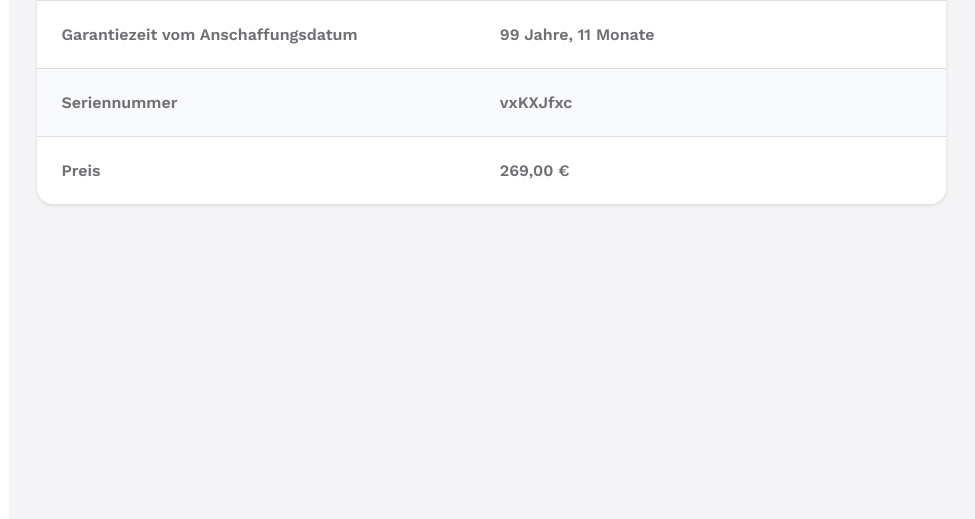
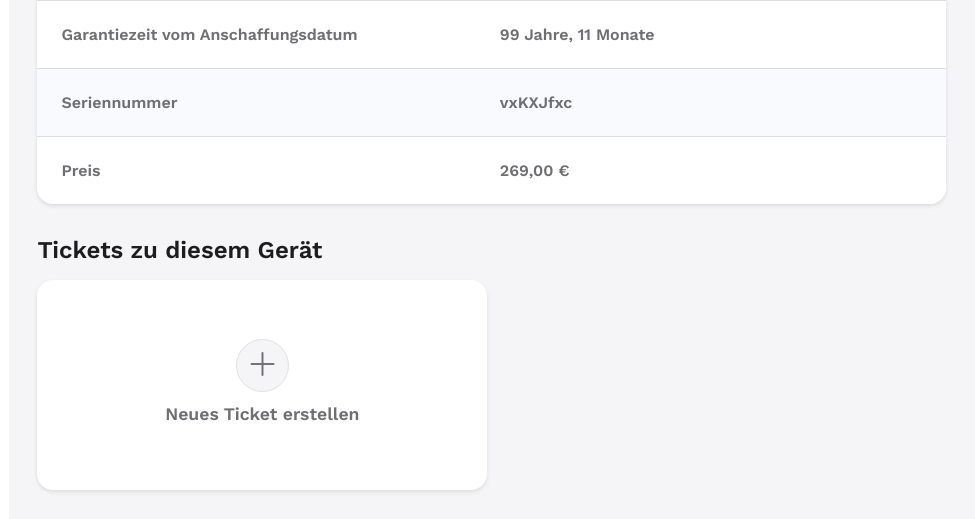
Before and after one commit to Mattis-Schulte/inventory_management, a Django app: a page that uses intern_szut/templates/index.html in a window 1280 px wide. Shown: the part 584-1103 px from the top of the page, without its empty margins (305-1280 px from the left). Run offline with Django 4.2, Linux system fonts and the light colour scheme; a user stored in the database is signed in; data comes from the database, SQL or seed files in the repository; both versions use the stored data as it was after the commit.

Commit message:
added search

```diff
--- a/intern_szut/inventory_management/urls.py
+++ b/intern_szut/inventory_management/urls.py
@@ -6,10 +6,12 @@ urlpatterns = [
     path('search/', views.search, name='search'),
     path('overview/', views.overview, name='overview'),
     path('rooms/', views.rooms, name='rooms'),
-    re_path(r'^rooms/(?P<room_name>.*)?/$', views.room_details, name='room_details'),
+    re_path(r'^rooms/(?P<room_name>.*)?/$', views.room_details, name='room-details'),
     path('devices/', views.devices, name='devices'),
-    re_path(r'^devices/device-(?P<device_id>.*)?/$', views.device_details, name='device_details'),
+    re_path(r'^devices/device-(?P<device_id>.*)?/$', views.device_details, name='device-details'),
     path('ticket-management/', views.ticket_management, name='ticket-management'),
+    path('ticket-management/create-new-ticket/', views.create_new_ticket, name='create-new-ticket'),
+    re_path(r'^ticket-management/ticket-(?P<ticket_id>.*)?/$', views.ticket_details, name='ticket-details'),
     path('account/', views.account, name='account'),
     path('account/login/', views.login, name='login'),
     path('account/logout/', views.logout, name='logout')
--- a/intern_szut/inventory_management/views.py
+++ b/intern_szut/inventory_management/views.py
@@ -2,7 +2,7 @@ from django.contrib.auth import authenticate
 from django.shortcuts import render, redirect
 from django.http import HttpResponse
 from django.views.decorators.csrf import csrf_protect
-from inventory_management import filter_rooms, filter_devices, verify_login, get_choices, truncate
+from inventory_management import filter_rooms, filter_devices, verify_login, get_choices, truncate, search_data
 from django.contrib.auth import login as auth_login
 from django.contrib.auth import logout as auth_logout
 
@@ -10,16 +10,31 @@ from inventory_management.models import BuildingSection, Floor, Room, DeviceCate
 
 
 def search(request):
-    if request.META.get('HTTP_X_REQUESTED_WITH') == 'XMLHttpRequest':
-        return HttpResponse('Search')
+    search_request = request.GET['q']
+    if len(search_request) <= 500:
+        search_request_short = truncate.Truncate.truncate_data([{'search_request': search_request}], 'search_request', 40)[0]['search_request']
+        tickets_data = search_data.SearchData.search_tickets(search_request, Ticket.objects.order_by('-last_change_at').all().values('id', 'title', 'description', 'status', 'created_by__id', 'created_by__first_name', 'created_by__last_name', 'created_by__profile_image_url', 'last_change_at'))
+
+        tickets_data = get_choices.GetChoices.make_labels_readable(tickets_data, Ticket.StatusOptions, 'status')
+        tickets_data = truncate.Truncate.truncate_data(tickets_data, 'description', 120)
+
+        devices_data = search_data.SearchData.search_devices(search_request, Device.objects.order_by('device_category__name', 'name').all().values('device_category__name', 'device_category__icon', 'room__name', 'device_manufacturer__name', 'serial_number', 'description', 'name', 'status', 'id'))
+        devices_data = get_choices.GetChoices.make_labels_readable(devices_data, Device.StatusOptions, 'status')
+
+        room_data = search_data.SearchData.search_rooms(search_request, Room.objects.order_by('name').all().values('building_section__name', 'floor__name', 'name'))
+
+        if request.META.get('HTTP_X_REQUESTED_WITH') == 'XMLHttpRequest':
+            return render(request, 'search.html', {'search_request': search_request, 'search_request_short': search_request_short, 'tickets_data': list(tickets_data), 'devices_data': list(devices_data), 'room_data': list(room_data)})
+        else:
+            return render(request, 'index.html', {'current_page_category': 'search', 'current_page_file': 'search.html', 'search_request': search_request, 'search_request_short': search_request_short, 'tickets_data': list(tickets_data), 'devices_data': list(devices_data), 'room_data': list(room_data)})
     else:
         return redirect('overview')
 
 
 def overview(request):
-    tickets_data = Ticket.objects.filter(status=1).order_by('-last_change_at').all().values('id', 'title', 'description', 'status', 'created_by__id', 'created_by__first_name', 'created_by__last_name', 'created_by__profile_image_url', 'last_change_at')[:8]
+    tickets_data = Ticket.objects.order_by('-last_change_at').all().values('id', 'title', 'description', 'status', 'created_by__id', 'created_by__first_name', 'created_by__last_name', 'created_by__profile_image_url', 'last_change_at')[:8]
     tickets_data = get_choices.GetChoices.make_labels_readable(tickets_data, Ticket.StatusOptions, 'status')
-    tickets_data = truncate.Truncate.truncate_data(tickets_data, 'description', 100)
+    tickets_data = truncate.Truncate.truncate_data(tickets_data, 'description', 120)
 
     devices_data = Device.objects.filter(status=0).order_by('device_category__name', 'name').all().values('device_category__name', 'device_category__icon', 'room__name', 'name', 'id')
 
@@ -70,9 +85,9 @@ def room_details(request, room_name):
         unique_device_manufacturers = devices_data.values('device_manufacturer__id').distinct().count()
 
         if request.META.get('HTTP_X_REQUESTED_WITH') == 'XMLHttpRequest':
-            return render(request, 'room_details.html', {'room_data': room_data, 'device_categories_data': list(device_categories_data), 'devices_statuses_data': list(devices_statuses_data), 'devices_data': list(devices_data), 'device_manufacturers_data': list(device_manufacturers_data), 'price_steps': filter_devices.FilterDevices.price_steps, 'remaining_warranty_steps': filter_devices.FilterDevices.remaining_warranty_steps, 'date_of_purchase_steps': filter_devices.FilterDevices.date_of_purchase_steps, 'unique_devices_count': unique_devices_count, 'unique_device_categories': unique_device_categories, 'unique_device_manufacturers': unique_device_manufacturers, 'number_of_filters_applied': number_of_filters_applied})
+            return render(request, 'room-details.html', {'room_data': room_data, 'device_categories_data': list(device_categories_data), 'devices_statuses_data': list(devices_statuses_data), 'devices_data': list(devices_data), 'device_manufacturers_data': list(device_manufacturers_data), 'price_steps': filter_devices.FilterDevices.price_steps, 'remaining_warranty_steps': filter_devices.FilterDevices.remaining_warranty_steps, 'date_of_purchase_steps': filter_devices.FilterDevices.date_of_purchase_steps, 'unique_devices_count': unique_devices_count, 'unique_device_categories': unique_device_categories, 'unique_device_manufacturers': unique_device_manufacturers, 'number_of_filters_applied': number_of_filters_applied})
         else:
-            return render(request, 'index.html', {'current_page_category': 'rooms', 'current_page_file': 'room_details.html', 'room_data': room_data, 'device_categories_data': list(device_categories_data), 'devices_statuses_data': list(devices_statuses_data), 'devices_data': list(devices_data), 'device_manufacturers_data': list(device_manufacturers_data), 'price_steps': filter_devices.FilterDevices.price_steps, 'remaining_warranty_steps': filter_devices.FilterDevices.remaining_warranty_steps, 'date_of_purchase_steps': filter_devices.FilterDevices.date_of_purchase_steps, 'unique_devices_count': unique_devices_count, 'unique_device_categories': unique_device_categories, 'unique_device_manufacturers': unique_device_manufacturers, 'number_of_filters_applied': number_of_filters_applied})
+            return render(request, 'index.html', {'current_page_category': 'rooms', 'current_page_file': 'room-details.html', 'room_data': room_data, 'device_categories_data': list(device_categories_data), 'devices_statuses_data': list(devices_statuses_data), 'devices_data': list(devices_data), 'device_manufacturers_data': list(device_manufacturers_data), 'price_steps': filter_devices.FilterDevices.price_steps, 'remaining_warranty_steps': filter_devices.FilterDevices.remaining_warranty_steps, 'date_of_purchase_steps': filter_devices.FilterDevices.date_of_purchase_steps, 'unique_devices_count': unique_devices_count, 'unique_device_categories': unique_device_categories, 'unique_device_manufacturers': unique_device_manufacturers, 'number_of_filters_applied': number_of_filters_applied})
 
     else:
         return redirect('rooms')
@@ -103,41 +118,69 @@ def devices(request):
 
 
 def device_details(request, device_id):
-    if Device.objects.filter(id=device_id).exists():
-        device_data = Device.objects.filter(id=device_id).values('device_category__name', 'device_category__icon', 'room__name', 'price', 'device_manufacturer__name', 'purchase_data', 'warranty_period_years', 'warranty_period_months', 'serial_number', 'name', 'description', 'status')
-        device_data = get_choices.GetChoices.make_labels_readable(device_data, Device.StatusOptions, 'status')[0]
+    if device_id.isdigit():
+        if Device.objects.filter(id=device_id).exists():
+            device_data = Device.objects.filter(id=device_id).values('device_category__name', 'device_category__icon', 'room__name', 'price', 'device_manufacturer__name', 'purchase_data', 'warranty_period_years', 'warranty_period_months', 'serial_number', 'name', 'description', 'status', 'id')
+            device_data = get_choices.GetChoices.make_labels_readable(device_data, Device.StatusOptions, 'status')[0]
 
-        tickets_data = Ticket.objects.filter(device__id=device_id).order_by('-last_change_at').all().values('id', 'title', 'description', 'status', 'created_by__id', 'created_by__first_name', 'created_by__last_name', 'created_by__profile_image_url', 'last_change_at')[:8]
-        tickets_data = get_choices.GetChoices.make_labels_readable(tickets_data, Ticket.StatusOptions, 'status')
-        tickets_data = truncate.Truncate.truncate_data(tickets_data, 'description', 100)
+            tickets_data = Ticket.objects.filter(device__id=device_id).order_by('-last_change_at').all().values('id', 'title', 'description', 'status', 'created_by__id', 'created_by__first_name', 'created_by__last_name', 'created_by__profile_image_url', 'last_change_at')[:8]
+            tickets_data = get_choices.GetChoices.make_labels_readable(tickets_data, Ticket.StatusOptions, 'status')
+            tickets_data = truncate.Truncate.truncate_data(tickets_data, 'description', 120)
 
-        if request.META.get('HTTP_X_REQUESTED_WITH') == 'XMLHttpRequest':
-            return render(request, 'device_details.html', {'device_data': device_data, 'tickets_data': tickets_data})
-        else:
-            return render(request, 'index.html', {'current_page_category': 'devices', 'current_page_file': 'device_details.html', 'device_data': device_data, 'tickets_data': tickets_data})
-    else:
-        return redirect('devices')
+            if request.META.get('HTTP_X_REQUESTED_WITH') == 'XMLHttpRequest':
+                return render(request, 'device-details.html', {'device_data': device_data, 'tickets_data': tickets_data})
+            else:
+                return render(request, 'index.html', {'current_page_category': 'devices', 'current_page_file': 'device-details.html', 'device_data': device_data, 'tickets_data': tickets_data})
+
+    return redirect('devices')
 
 
 def ticket_management(request):
     tickets_data = Ticket.objects.order_by('-last_change_at').all().values('id', 'title', 'description', 'status', 'created_by__id', 'created_by__first_name', 'created_by__last_name', 'created_by__profile_image_url', 'last_change_at')
     tickets_data = get_choices.GetChoices.make_labels_readable(tickets_data, Ticket.StatusOptions, 'status')
-    tickets_data = truncate.Truncate.truncate_data(tickets_data, 'description', 100)
+    tickets_data = truncate.Truncate.truncate_data(tickets_data, 'description', 120)
 
     open_tickets_len = tickets_data.filter(status=Ticket.StatusOptions.OPEN).count()
     closed_tickets_len = tickets_data.filter(status=Ticket.StatusOptions.CLOSED).count()
 
+    if request.user.is_authenticated:
+        my_tickets_len = tickets_data.filter(created_by__id=request.user.id).count()
+    else:
+        my_tickets_len = None
+
     if request.META.get('HTTP_X_REQUESTED_WITH') == 'XMLHttpRequest':
-        return render(request, 'ticket-management.html', {'tickets_data': list(tickets_data), 'open_tickets_len': open_tickets_len, 'closed_tickets_len': closed_tickets_len})
+        return render(request, 'ticket-management.html', {'tickets_data': list(tickets_data), 'open_tickets_len': open_tickets_len, 'closed_tickets_len': closed_tickets_len, 'my_tickets_len': my_tickets_len})
     else:
-        return render(request, 'index.html', {'current_page_category': 'ticket-management', 'current_page_file': 'ticket-management.html', 'tickets_data': list(tickets_data), 'open_tickets_len': open_tickets_len, 'closed_tickets_len': closed_tickets_len})
+        return render(request, 'index.html', {'current_page_category': 'ticket-management', 'current_page_file': 'ticket-management.html', 'tickets_data': list(tickets_data), 'open_tickets_len': open_tickets_len, 'closed_tickets_len': closed_tickets_len, 'my_tickets_len': my_tickets_len})
+
+
+def create_new_ticket(request):
+    if request.user.is_authenticated:
+        if request.user.has_perm('ticket_management.add_ticket'):
+            if request.META.get('HTTP_X_REQUESTED_WITH') == 'XMLHttpRequest':
+                return render(request, 'create-new-ticket.html')
+            else:
+                return render(request, 'index.html', {'current_page_category': 'ticket-management', 'current_page_file': 'create-new-ticket.html'})
+
+    return redirect('ticket-management')
+
+
+def ticket_details(request, ticket_id):
+    if ticket_id.isdigit():
+        if Ticket.objects.filter(id=ticket_id).exists():
+            if request.META.get('HTTP_X_REQUESTED_WITH') == 'XMLHttpRequest':
+                return render(request, 'ticket-details.html')
+            else:
+                return render(request, 'index.html', {'current_page_category': 'ticket-management', 'current_page_file': 'ticket_details.html'})
+
+    return redirect('ticket-management')
 
 
 def account(request):
     if request.user.is_authenticated:
         tickets_data = Ticket.objects.filter(created_by__id=request.user.id).order_by('-last_change_at').all().values('id', 'title', 'description', 'status', 'created_by__id', 'created_by__first_name', 'created_by__last_name', 'created_by__profile_image_url', 'last_change_at')
         tickets_data = get_choices.GetChoices.make_labels_readable(tickets_data, Ticket.StatusOptions, 'status')
-        tickets_data = truncate.Truncate.truncate_data(tickets_data, 'description', 100)
+        tickets_data = truncate.Truncate.truncate_data(tickets_data, 'description', 120)
 
         if request.META.get('HTTP_X_REQUESTED_WITH') == 'XMLHttpRequest':
             return render(request, 'account.html', {'tickets_data': tickets_data})
--- a/intern_szut/static/css/devices.css
+++ b/intern_szut/static/css/devices.css
@@ -14,6 +14,7 @@
   margin: 0 0 1rem 0.1rem;
 }
 
+/* Media Queries */
 @media screen and (max-width: 1300px) {
   .table-row-element:nth-child(4) {
     display: none;
@@ -26,7 +27,6 @@
   }
 }
 
-/* Media Queries */
 @media screen and (max-width: 750px) {
   .general-info-area {
     flex-wrap: wrap;
--- a/intern_szut/static/css/main.css
+++ b/intern_szut/static/css/main.css
@@ -576,7 +576,7 @@ a {
   box-shadow: 0 2px 4px var(--shadow-color);
   border-radius: 1rem;
   padding: 1.5rem;
-  max-width: 500px;
+  max-width: 450px;
   flex: 1 1 325px;
   cursor: pointer;
   transition: background-color 0.2s ease-in-out;
@@ -621,7 +621,7 @@ a {
   align-items: center;
   gap: 0.75rem;
   text-align: center;
-  padding: 2rem;
+  min-height: 210px;
 }
 
 .plus-icon {
--- a/intern_szut/templates/account.html
+++ b/intern_szut/templates/account.html
@@ -28,10 +28,6 @@
             <div class="table-row-element table-element-2">{% if user.is_superuser %}System-Admin{% elif user.is_admin %}Admin{% elif user.is_staff %}Mitarbeiter{% elif not user.is_guest %}Schüler{% elif user.is_guest %}Gast{% endif %}</div>
         </div>
         <div class="table-row">
-            <div class="table-row-element table-element-1">Automatische Rollen via itslearning</div>
-            <div class="table-row-element table-element-2">{% if user.allow_auto_role %}Ja{% else %}Nein{% endif %}</div>
-        </div>
-        <div class="table-row">
             <div class="table-row-element table-element-1">Erste Anmeldung</div>
             <div class="table-row-element table-element-2">{% if user.use_12_hour_time_format %}{{user.date_joined|date:'j. F Y'}}, {{ user.date_joined|time:"h:i a" }}{% else %}{{user.date_joined|date:'j. F Y'}}, {{ user.date_joined|time:"H:i" }}{% endif %}</div>
         </div>
@@ -41,7 +37,7 @@
         </div>
         <div class="table-row">
             <div class="table-row-element table-element-1">Profilbild-URL</div>
-            <div class="table-row-element table-element-2">{% if user.profile_image_url %}<a href="{{ user.profile_image_url }}">{{ user.profile_image_url }}</a>{% else %}Kein Profilbild{% endif %}</div>
+            <div class="table-row-element table-element-2">{% if user.profile_image_url %}<a target="_blank" rel="noopener noreferrer" href="{{ user.profile_image_url }}">{{ user.profile_image_url }}</a>{% else %}Kein Profilbild{% endif %}</div>
         </div>
         <div class="table-row">
             <div class="table-row-element table-element-1">Bevorzugte Sprache</div>
--- /dev/null
+++ b/intern_szut/templates/create-new-ticket.html
@@ -0,0 +1 @@
+Neues Ticket erstellen
--- a/intern_szut/templates/device_details.html
+++ b/intern_szut/templates/device-details.html
@@ -47,21 +47,29 @@
         </div>
     </div>
 </div>
-{% if tickets_data %}
+{% if perms.inventory_management.add_ticket or tickets_data %}
 <h2>Tickets zu diesem Gerät</h2>
 <div class="ticket-boxes-area">
-        {% for my_ticket in tickets_data %}
-            <div class="ticket-box created-ticket" tabindex="0" onclick="loadAjaxContent('{% url 'ticket-management' %}ticket-{{ my_ticket.id }}/')">
+    {% if perms.inventory_management.add_ticket %}
+        <div class="ticket-box create-new-ticket" tabindex="0" onclick="loadAjaxContent('{% url 'create-new-ticket' %}?device-id={{ device_data.id }}')">
+            <div class="plus-icon">
+                <i class="bi bi-plus-lg"></i>
+            </div>
+            <h3>Neues Ticket erstellen</h3>
+        </div>
+    {% endif %}
+    {% for ticket in tickets_data %}
+        <div class="ticket-box created-ticket" tabindex="0" onclick="loadAjaxContent('{% url 'ticket-management' %}ticket-{{ ticket.id }}/')">
             <div class="ticket-box-header">
-                    <h3>{{ my_ticket.status_label }}</h3>
-                    <h2>{{ my_ticket.title }}</h2>
-                    <p>{{ my_ticket.description }}</p>
+                <h3>{{ ticket.status_label }}</h3>
+                <h2>{{ ticket.title }}</h2>
+                <p>{{ ticket.description }}</p>
             </div>
             <div class="ticket-box-footer">
-                    <img class="ticket-box-footer-element" src="{% if my_ticket.created_by__profile_image_url %}{{ my_ticket.created_by__profile_image_url }}{% endif %}" onerror="this.src='{% static 'images/generic_user_icon.webp' %}'" alt="Profilbild" width="192" height="192">
+                <img class="ticket-box-footer-element" src="{% if ticket.created_by__profile_image_url %}{{ ticket.created_by__profile_image_url }}{% endif %}" onerror="this.src='{% static 'images/generic_user_icon.webp' %}'" alt="Profilbild" width="192" height="192">
                 <div class="ticket-box-footer-element creation-details">
-                        <p>{{ my_ticket.created_by__first_name }} {{ my_ticket.created_by__last_name }}</p>
-                        {% if user.use_12_hour_time_format %}<p>{{my_ticket.last_change_at|date:'j. F Y'}}, {{ my_ticket.last_change_at|time:"h:i a" }}</p>{% else %}<p>{{my_ticket.last_change_at|date:'j. F Y'}}, {{ my_ticket.last_change_at|time:"H:i" }}</p>{% endif %}
+                    <p>{{ ticket.created_by__first_name }} {{ ticket.created_by__last_name }}</p>
+                    {% if user.use_12_hour_time_format %}<p>{{ticket.last_change_at|date:'j. F Y'}}, {{ ticket.last_change_at|time:"h:i a" }}</p>{% else %}<p>{{ticket.last_change_at|date:'j. F Y'}}, {{ ticket.last_change_at|time:"H:i" }}</p>{% endif %}
                 </div>
                 <div class="ticket-box-footer-element view-more-button">Details</div>
             </div>
--- a/intern_szut/templates/index.html
+++ b/intern_szut/templates/index.html
@@ -29,9 +29,9 @@
                 <h1>SZUT Inventur</h1>
             </a>
             <div class="top-bar-search" style="">
-                <form action="{% url 'search' %}" role="search">
+                <form id="search-form" action="{% url 'search' %}" method="get" role="search">
                     <i class="bi bi-search" role="presentation"></i>
-                    <input type="search" name="q" placeholder="Suche nach Räumen, Geräten und Tickets ...">
+                    <input type="search" name="q" placeholder="Suche nach Räumen, Geräten und Tickets ..." maxlength="500">
                 </form>
             </div>
             <div class="account-card-wrapper">
@@ -54,7 +54,7 @@
                             </ul>
                         </div>
                     {% else %}
-                        <form id="login-form" class="login-form" action="{% url 'login' %}" method="post" style="">
+                        <form id="login-form" class="login-form" action="{% url 'login' %}" method="post">
                             {% csrf_token %}
                             <label for="username">Benutzername</label>
                             <input type="text" name="username" required>
@@ -78,9 +78,9 @@
         <nav class="nav-side-bar" role="navigation">
             <ul>
                 <li>
-                    <form action="{% url 'search' %}" role="search">
+                    <form id="sidebar-search-form" action="{% url 'search' %}" method="get" role="search">
                         <i class="bi bi-search" role="presentation"></i>
-                        <input type="search" name="q" placeholder="Suche nach ...">
+                        <input type="search" name="q" placeholder="Suche nach ..." maxlength="500">
                     </form>
                 </li>
                 <li><a id="overview" href="{% url 'overview' %}" onclick="loadAjaxContent('{% url 'overview' %}');return false"><i class="bi bi-file-earmark-post"></i>Übersicht</a></li>
--- a/intern_szut/templates/overview.html
+++ b/intern_szut/templates/overview.html
@@ -1,7 +1,7 @@
 {% load static %}
 <h1>Übersicht</h1>
 {% if tickets_data %}
-    <h2>Neusten offenen Tickets</h2>
+    <h2>Neusten Tickets</h2>
     <div class="ticket-boxes-area">
         {% for my_ticket in tickets_data %}
             <div class="ticket-box created-ticket" tabindex="0" onclick="loadAjaxContent('{% url 'ticket-management' %}ticket-{{ my_ticket.id }}/')">
@@ -22,9 +22,9 @@
         {% endfor %}
     </div>
 {% else %}
-    <h2 style="margin-bottom: 0.25rem;">Neusten offenen Tickets</h2>
+    <h2 style="margin-bottom: 0.25rem;">Neusten Tickets</h2>
     <div class="ticket-boxes-area" style="margin-top: 0;">
-        <h3>Keine offenen Tickets vorhanden.</h3>
+        <h3>Keine Tickets vorhanden.</h3>
     </div>
 {% endif %}
 <h2>Nicht funktions&shy;fähige Geräte</h2>
--- /dev/null
+++ b/intern_szut/templates/ticket-details.html
@@ -0,0 +1 @@
+Ticket Details
```
Also changed, not shown: intern_szut/inventory_management/models.py (+15 -16 lines), intern_szut/inventory_management/search_data.py (added, +39 -0 lines), intern_szut/static/css/search.css (added, +48 -0 lines), intern_szut/static/js/main.js (+39 -7 lines), intern_szut/templates/search.html (added, +83 -0 lines), intern_szut/templates/ticket-management.html (+5 -9 lines), intern_szut/db.sqlite3, intern_szut/inventory_management/migrations/0001_initial.py, intern_szut/templates/room-details.html (renamed from intern_szut/templates/room_details.html). Lines whose indentation alone changed are shown as unchanged.
